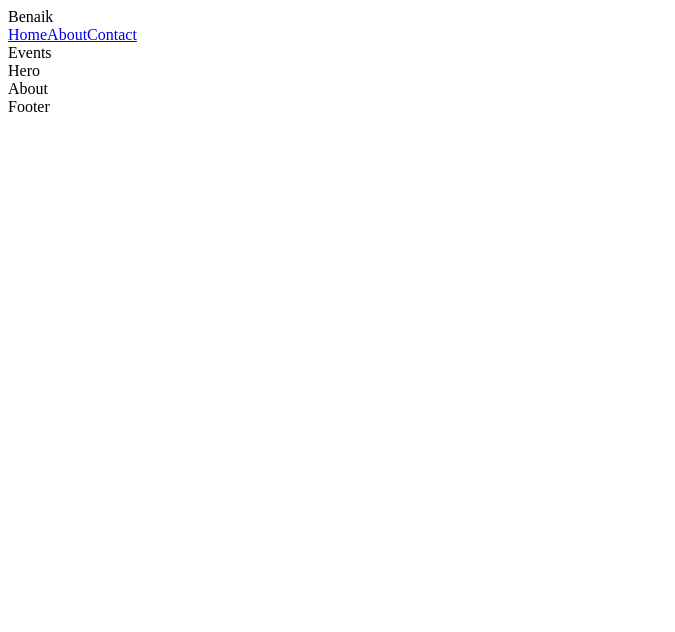
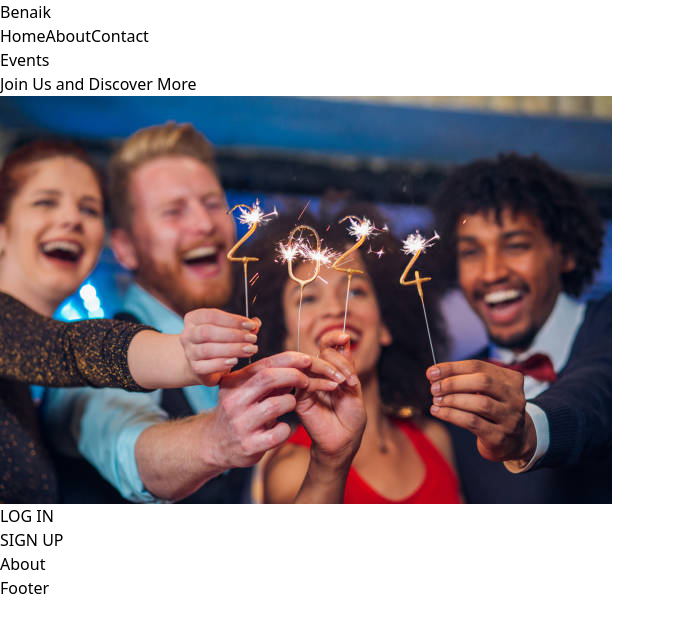
Before and after one commit to team-masa/benaik, a React (Vite) app: page / in a window 1280 px wide. Shown: the top 632 px of the page, without its empty margins (0-675 px from the left). Built offline with nearby package versions, Linux system fonts and the light colour scheme.

Commit message:
New Styles

```diff
--- a/src/assets/index.js
+++ b/src/assets/index.js
@@ -1 +1,13 @@
-import weddOne from "./images/wedd.jpg"
+import weddOne from "./images/wedd.jpg";
+import weddTwo from "./images/wedd1.jpg";
+import partyOne from "./images/party.jpg";
+import partyTwo from "./images/party1.jpg";
+
+
+
+
+
+export {weddOne};
+export {weddTwo};
+export {partyOne};
+export {partyTwo};
--- a/src/index.css
+++ b/src/index.css
@@ -0,0 +1,3 @@
+@tailwind base;
+@tailwind components;
+@tailwind utilities;
--- a/src/pages/landing/components/hero.jsx
+++ b/src/pages/landing/components/hero.jsx
@@ -1,9 +1,33 @@
+import { partyOne } from "../../../assets"
 
 
-const Hero = () => {
-  return (
-    <div>Hero</div>
-  )
+const hero = () => {
+    return (
+        <div className="">
+
+            <div className="bg-cover">
+         <span className="font-bold">Join Us and Discover More</span>
+                </div>
+
+
+            <div className="w-full">
+                <img src={partyOne} alt="Hero background" className="object-cover w-full h-full" />
+            </div>
+            <div className="flex justify-center px-6 py-3 rounded-full border-2 border-black">
+                <button>LOG IN</button>
+                </div>
+
+
+
+
+                <div> <button>SIGN UP</button>
+
+                </div>
+
+
+
+        </div>
+    )
 }
 
-export default Hero
+export default hero
```
